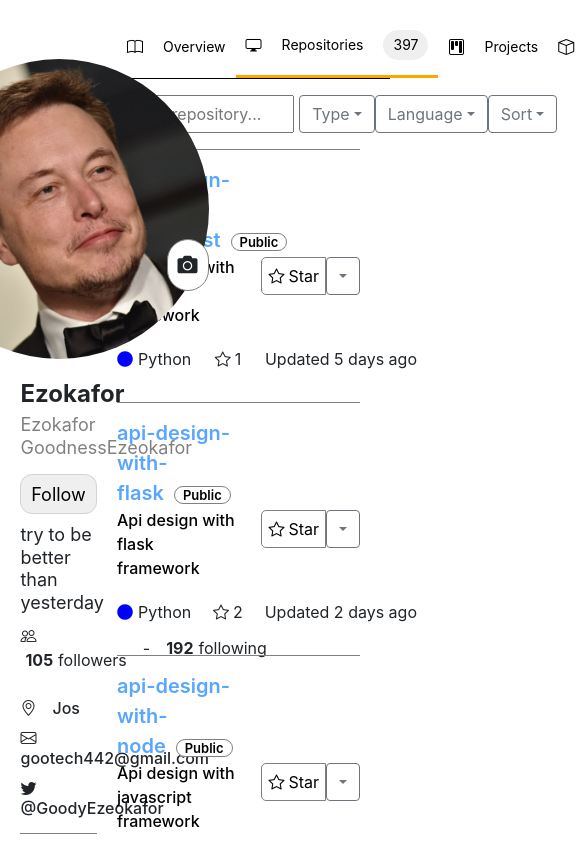
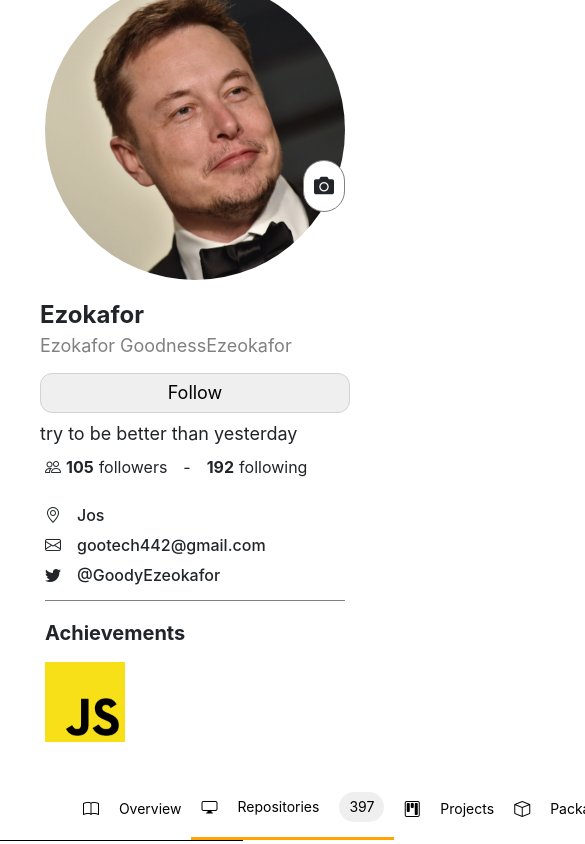
Before and after one commit to shegspear/Bitmama-Github-Task, a React (Create React App) app: page /repository in a window 390 px wide. Shown: the top 844 px of the page, 585 px wide, since content can reach past the window. Built offline with nearby package versions, Linux system fonts and the light colour scheme.

Commit message:
worked on responsiveness, breakpoint 1110px, not yet mobile friendly

```diff
--- a/src/Components/Profile/Index.js
+++ b/src/Components/Profile/Index.js
@@ -19,6 +19,7 @@
 
        <div className='profile-body'>
 
+            <div>
                 <p className='user-name'>
                     Ezokafor
                 </p>
@@ -36,6 +37,7 @@
                 <p className='desc'>
                     try to be better than yesterday
                 </p>
+            </div>
 
             <div className='follow-cont'>
                 <p>
--- a/src/Components/Profile/style.css
+++ b/src/Components/Profile/style.css
@@ -2,6 +2,7 @@
     display: flex;
     flex-direction: column;
     align-items: center;
+    padding: 0px 10px;
 }
 
 .image-cont {
@@ -47,8 +48,9 @@
 }
 
 .user-name {
+     /* border: 1px solid red; */
     font-weight: 700;
-    width: 65%;
+    width: 300px;
     font-size: 24px;
     line-height: 1.25;
 }
@@ -59,13 +61,13 @@
     font-size: 18px;
     line-height: 1.25;
     /* border: 1px solid red; */
-    width: 65%;
+    width: 300px;
 }
 
 .follow-btn {
     margin-top: 10px;
     margin-bottom: 5px;
-    width: 66%;
+    width: 310px;
     height: 40px;
     font-size: 18px;
     border-radius: 12px;
@@ -78,13 +80,13 @@
     font-size: 18px;
     line-height: 1.25;
     /* border: 1px solid red; */
-    width: 65%;
+    width: 300px;
     margin-top: 5px;
     margin-bottom: 5px;
 }
 
 .follow-cont {
-    width: 65%;
+    width: 300px;
     display: flex;
     flex-direction: row;
     justify-content:left;
@@ -111,14 +113,14 @@
     font-size: 16px;
     line-height: 1.25;
     /* border: 1px solid red; */
-    width: 65%;
+    width: 300px;
     margin-top: 5px;
     margin-bottom: 5px;
 }
 
 .achieve-cont {
     border-top: 1px solid grey;
-    width: 65%;
+    width: 300px;
     margin-top: 10px;
     padding: 20px 0px;
 }
@@ -128,3 +130,10 @@
     font-size: 20px;
     line-height: 1.25;
 }
+
+/* @media screen and (max-width: 1110px) {
+    .profile,
+    .profile-body {
+        flex-direction: row;
+    }
+} */
--- a/src/Components/Search/Index.js
+++ b/src/Components/Search/Index.js
@@ -15,7 +15,7 @@
             onChange={(e) => {filterRepo(e.target.value)}}
         />
 
-        <div className='filter-btn-cont'>
+        {/* <div className='filter-btn-cont'> */}
 
             <DropdownButton
 
@@ -47,7 +47,7 @@
                 <Dropdown.Item href="#">Size</Dropdown.Item>
             </DropdownButton>
 
-        </div>
+        {/* </div> */}
     </div>
   );
 };
--- a/src/Components/Search/style.css
+++ b/src/Components/Search/style.css
@@ -3,11 +3,13 @@
     display: flex;
     flex-direction: row;
     justify-content: space-between;
+    /* border: 1px solid black; */
 }
 
 .search-input {
     width: 73%;
     outline: none;
+    margin-right: 20px;
 }
 
 .filter-btn-cont {
--- a/src/Pages/AuthPage/LoginPage.js
+++ b/src/Pages/AuthPage/LoginPage.js
@@ -98,7 +98,7 @@
         { error && (
             <div className='mt-5 fail-safe-cont'>
               <p className='fail-safe-title'>
-                Experiencing CORS restriction with Github,
+                Experiencing CORS restriction from Github,
                 please use the fail safe access bellow
               </p>
 
--- a/src/Pages/AuthPage/style.css
+++ b/src/Pages/AuthPage/style.css
@@ -56,3 +56,17 @@
     color: red;
     text-align: center;
 }
+
+@media screen and (max-width: 644px) {
+    .login-form {
+        width: 100%;
+    }
+
+    .fail-safe-title {
+        width: 80%;
+    }
+
+    .login-btn {
+        width: 80%;
+    }
+}
--- a/src/Pages/UserPage/RepositoryPage.js
+++ b/src/Pages/UserPage/RepositoryPage.js
@@ -31,7 +31,9 @@
   return (
     <div className='page'>
 
+     <div className='desktop-header'>
       <HeaderComp currentPage={'repository'} />
+     </div>
 
       <div className='page-body'>
 
--- a/src/Pages/UserPage/style.css
+++ b/src/Pages/UserPage/style.css
@@ -24,3 +24,26 @@
     padding: 0px 30px 10px 0px;
     /* background-color: green; */
 }
+
+@media screen and (max-width: 1110px) {
+    .desktop-header {
+        display: none;
+    }
+
+    .page-body {
+        flex-direction: column;
+    }
+
+    .profile-cont {
+        width: 100%;
+    }
+
+    .page-body-cont {
+        display: 100%;
+    }
+
+    .mobile-header {
+        display: block;
+    }
+
+}
```
Lines whose indentation alone changed are shown as unchanged.
